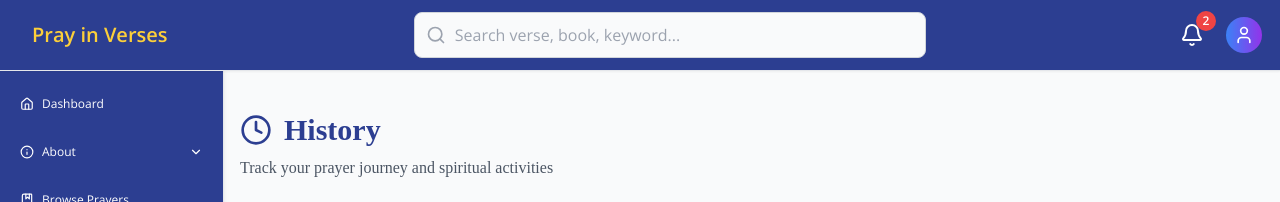
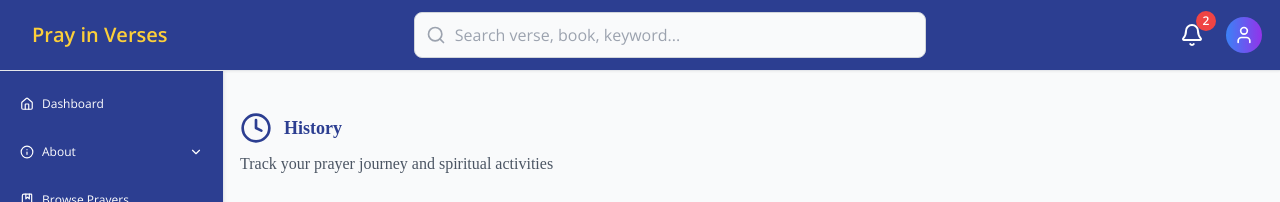
Before and after one commit to preckidtech/Pray-in-Verses, a React (Vite) app: page /history in a window 1280 px wide. Shown: the top 202 px of the page. Built offline with nearby package versions, Linux system fonts and the light colour scheme.

Commit message:
font update on history

```diff
--- a/src/pages/History.jsx
+++ b/src/pages/History.jsx
@@ -269,7 +269,7 @@ export default function History() {
           <div className="flex items-center justify-between mb-2">
             <div className="flex items-center gap-3">
               <Clock className="w-8 h-8 text-[#2c3E91]" />
-              <h1 className="text-3xl font-bold text-[#2c3E91]">History</h1>
+              <h1 className="text-base md:text-lg font-bold text-[#2c3E91]">History</h1>
             </div>
             {history.length > 0 && (
               <button
```
